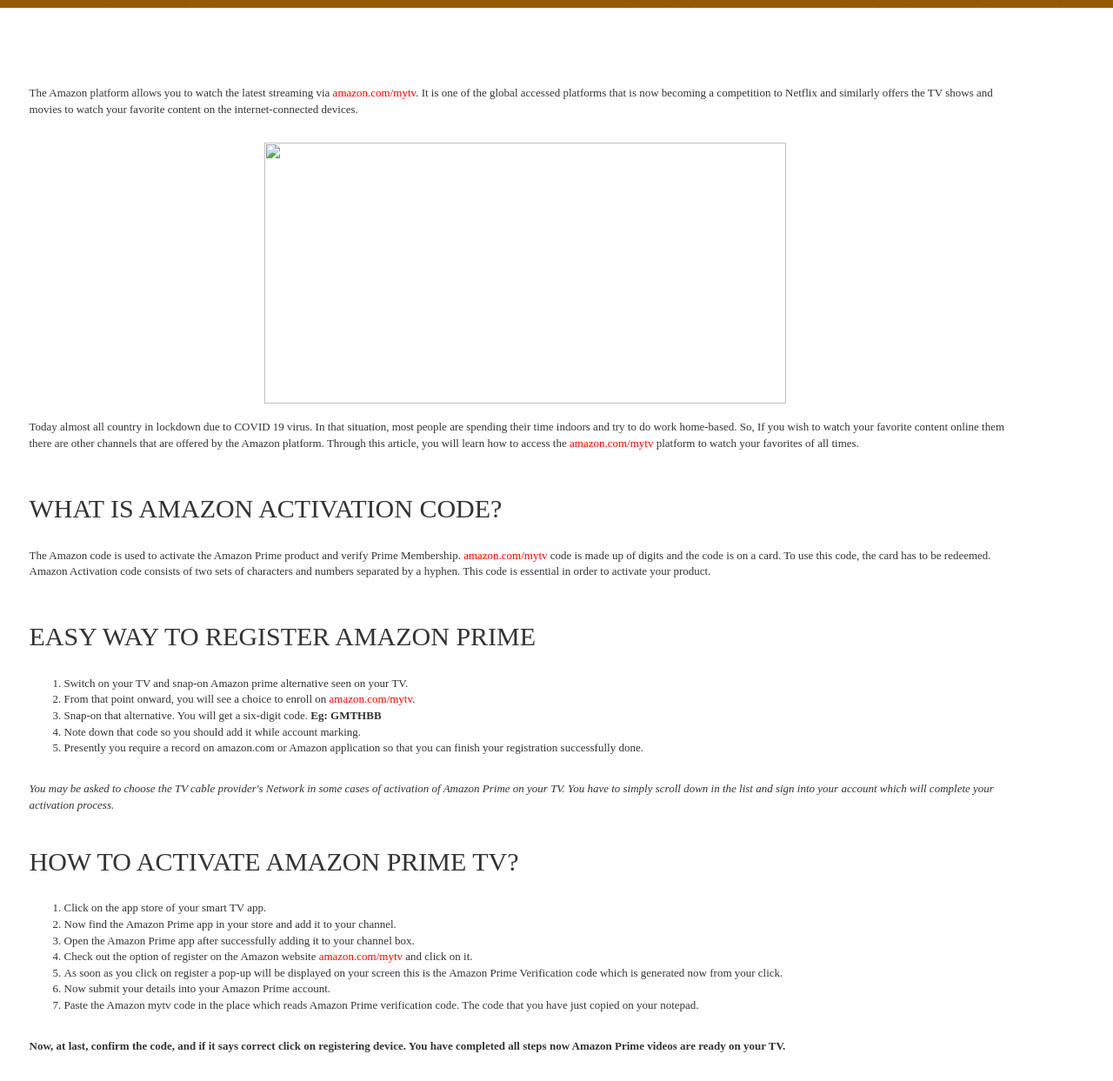
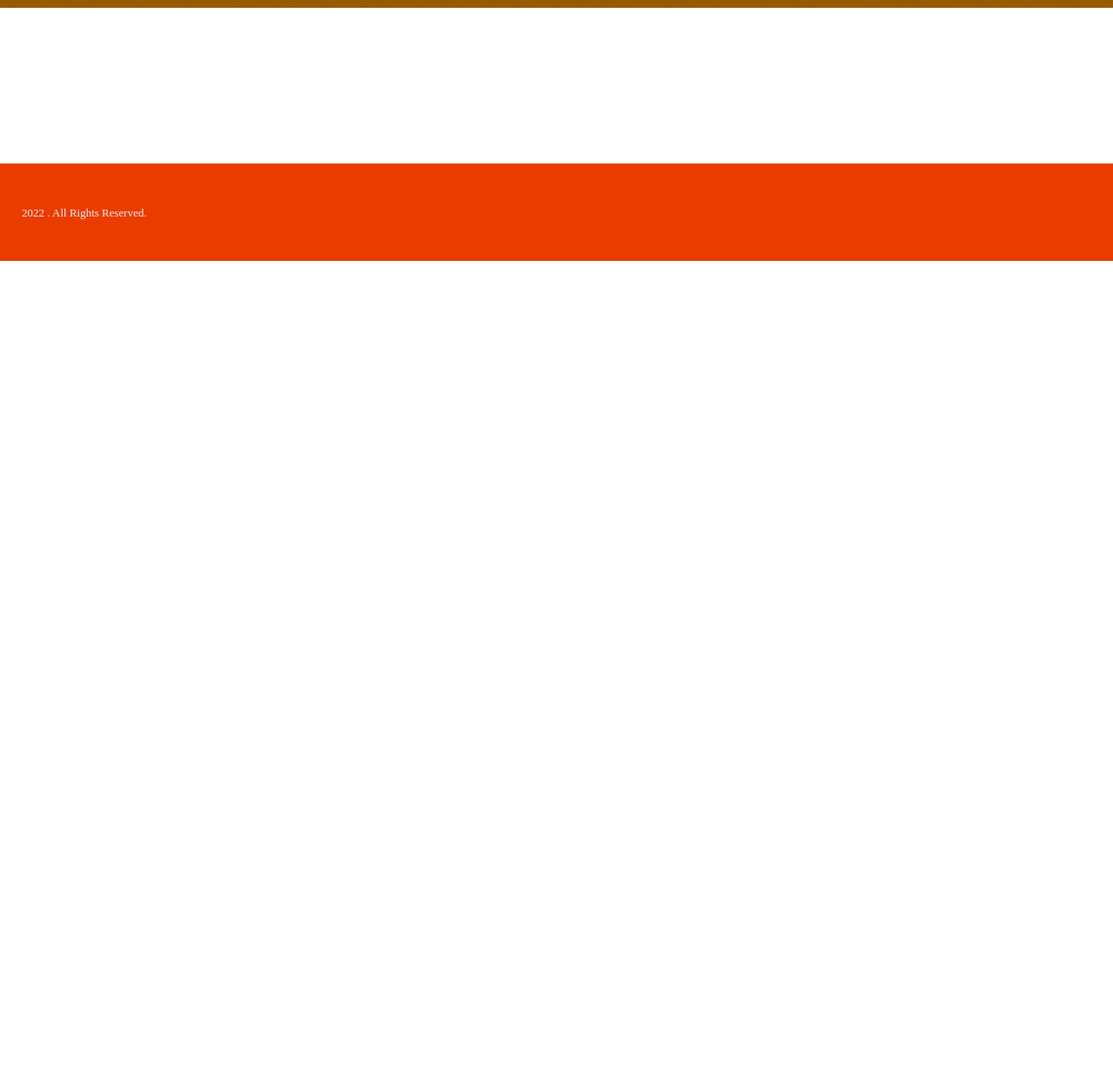
Before and after one commit to sava-ge/sava-ge, a plain HTML site: page source/_templates/index.html in a window 1280 px wide. Shown: the part 517-1760 px from the top of the page at 87% size. After the commit the page ends 817 px from the top, so only its background shows below. Drawn offline with nearby package versions, Linux system fonts and the light colour scheme; files whose address does not match are found by name; a web font is replaced by a local one.

Commit message:
Update index.html

```diff
--- a/source/_templates/index.html
+++ b/source/_templates/index.html
@@ -4,20 +4,20 @@
   <meta name="google-site-verification" content="0LretOpQ4l9qfGH19EtzvLA69dlklCjMBb1MRO8QiO0" />
   <meta http-equiv="Content-Type" content="text/html; charset=utf-8">
   <meta http-equiv="content-language" content="en-us" />
-  <title>Amazon.com/mytv || Register Amazon Prime</title>
-  <meta name="description" content="Watch Unlimited Movies, TV Shows & Get Free Shipping Benefits with Amazon Prime Low Data Usage with amazon. Visit amazon.com/mytv to login into your Amazon prime." />
-  <meta name="keywords" content="Amazon.com/mytv" />
+  <title>savage</title>
+  <meta name="description" content="v" />
+  <meta name="keywords" content="savage" />
   <meta name="viewport" content="width=device-width, initial-scale=1">
   <meta name="author" content="http:///index.html" />
   <meta property="og:locale" content="en_US" />
   <meta property="og:type" content="website" />
-  <meta property="og:title" content="Amazon.com/mytv" />
-  <meta property="og:description" content="Amazon.com/mytv" />
+  <meta property="og:title" content="savage" />
+  <meta property="og:description" content="savage" />
   <meta property="og:url" content="http://.com/" />
-  <meta property="og:site_name" content="Amazon.com/mytv" />
+  <meta property="og:site_name" content="savage" />
   <meta name="twitter:card" content="summary_large_image" />
   <meta name="twitter:description" content="" />
-  <meta name="twitter:title" content="Amazon.com/mytv" />
+  <meta name="twitter:title" content="savage" />
   <link rel="canonical" href="" />
   <style>
     .media-body h4,
@@ -369,14 +369,14 @@
             <div class="collapse navbar-collapse" id="bs-example-navbar-collapse-1">
               <ul class="nav navbar-nav navbar-right">
                 <li style="margin-bottom:10px;font-size:14px;text-align: right;list-style-type: none;"><a
-                    href="">Amazon.com/mytv</a></li>
+                    href="">savage</a></li>
               </ul>
             </div>
           </div>
       </nav>
       <div class="container" style="width:100%;">
         <div class="content" itemscope itemtype="http://schema.org/Canon">
-          <h1 class="h1">Amazon.com/mytv</h1><br><br>
+          <h1 class="h1">savage</h1><br><br>
           <button style="background-color: #f44336;
     height:3em;
     border: none;
@@ -398,43 +398,6 @@
   </div>
   <div id="tf-service">
     <div class="container" style="margin:0px 18.5px;">
-     <p>The Amazon platform allows you to watch the latest streaming via <a style="color:red;" href="https://amazon-com-mytv.readthedocs.io/">amazon.com/mytv</a>. It is one of the global accessed platforms that is now becoming a competition to Netflix and similarly offers the TV shows and movies to watch your favorite content on the internet-connected devices. </p>
-        <br>
-        <div class="centerimg">
-        <a href="https://amazon-com-mytv.readthedocs.io/"><img class="img" src="_static/images/amazon.jpg" ></img></a></div>
-        <br>
-        <p>Today almost all country in lockdown due to COVID 19 virus. In that situation, most people are spending their time indoors and try to do work home-based. So, If you wish to watch your favorite content online them there are other channels that are offered by the Amazon platform. Through this article, you will learn how to access the <a style="color:red;" href="https://amazon-com-mytv.readthedocs.io/">amazon.com/mytv</a> platform to watch your favorites of all times.</p>
-        <br>
-        <h2>WHAT IS AMAZON ACTIVATION CODE?</h2>
-        <br>
-        <p>The Amazon code is used to activate the Amazon Prime product and verify Prime Membership. <a style="color:red;"href="https://amazon-com-mytv.readthedocs.io/">amazon.com/mytv</a> code is made up of digits and the code is on a card. To use this code, the card has to be redeemed. Amazon Activation code consists of two sets of characters and numbers separated by a hyphen. This code is essential in order to activate your product.</p>
-        <br>
-        <h2>EASY WAY TO REGISTER AMAZON PRIME</h2>
-        <br>
-        <ol>
-        <li>Switch on your TV and snap-on Amazon prime alternative seen on your TV.</li>
-        <li>From that point onward, you will see a choice to enroll on <a style="color:red;" href="https://amazon-com-mytv.readthedocs.io/">amazon.com/mytv</a>.</li>
-        <li>Snap-on that alternative. You will get a six-digit code. <b>Eg: GMTHBB </b></li>
-        <li>Note down that code so you should add it while account marking.</li>
-        <li>Presently you require a record on amazon.com or Amazon application so that you can finish your registration successfully done.</li>
-        </ol>
-        <br>
-        <i>You may be asked to choose the TV cable provider's Network in some cases of activation of Amazon Prime on your TV. You have to simply scroll down in the list and sign into your account which will complete your activation process.</i>
-        <br><br>
-        <h2>HOW TO ACTIVATE AMAZON PRIME TV?</h2>
-        <br>
-        <ol>
-        <li>Click on the app store of your smart TV app.</li>
-        <li>Now find the Amazon Prime app in your store and add it to your channel.</li>
-        <li>Open the Amazon Prime app after successfully adding it to your channel box.</li>
-        <li>Check out the option of register on the Amazon website <a style="color:red;" href="https://amazon-com-mytv.readthedocs.io/">amazon.com/mytv</a> and click on it.</li>
-        <li>As soon as you click on register a pop-up will be displayed on your screen this is the Amazon Prime Verification code which is generated now from your click.</li>
-        <li>Now submit your details into your Amazon Prime account.</li>
-        <li>Paste the Amazon mytv code in the place which reads Amazon Prime verification code. The code that you have just copied on your notepad.</li>
-        </ol>
-        <br>
-        <strong>Now, at last, confirm the code, and if it says correct click on registering device. You have completed all steps now Amazon Prime videos are ready on your TV.</strong>
-       <br>
 
          </div>
   </div>
```
